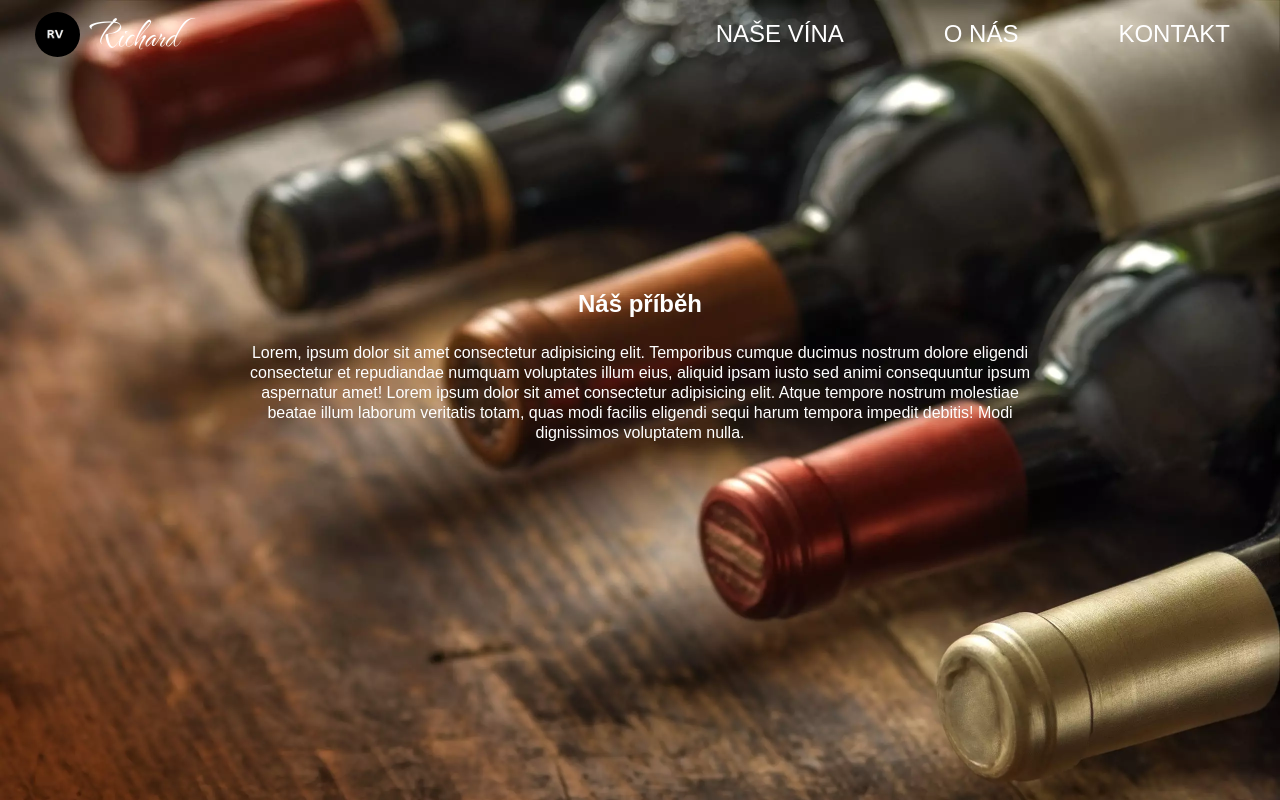
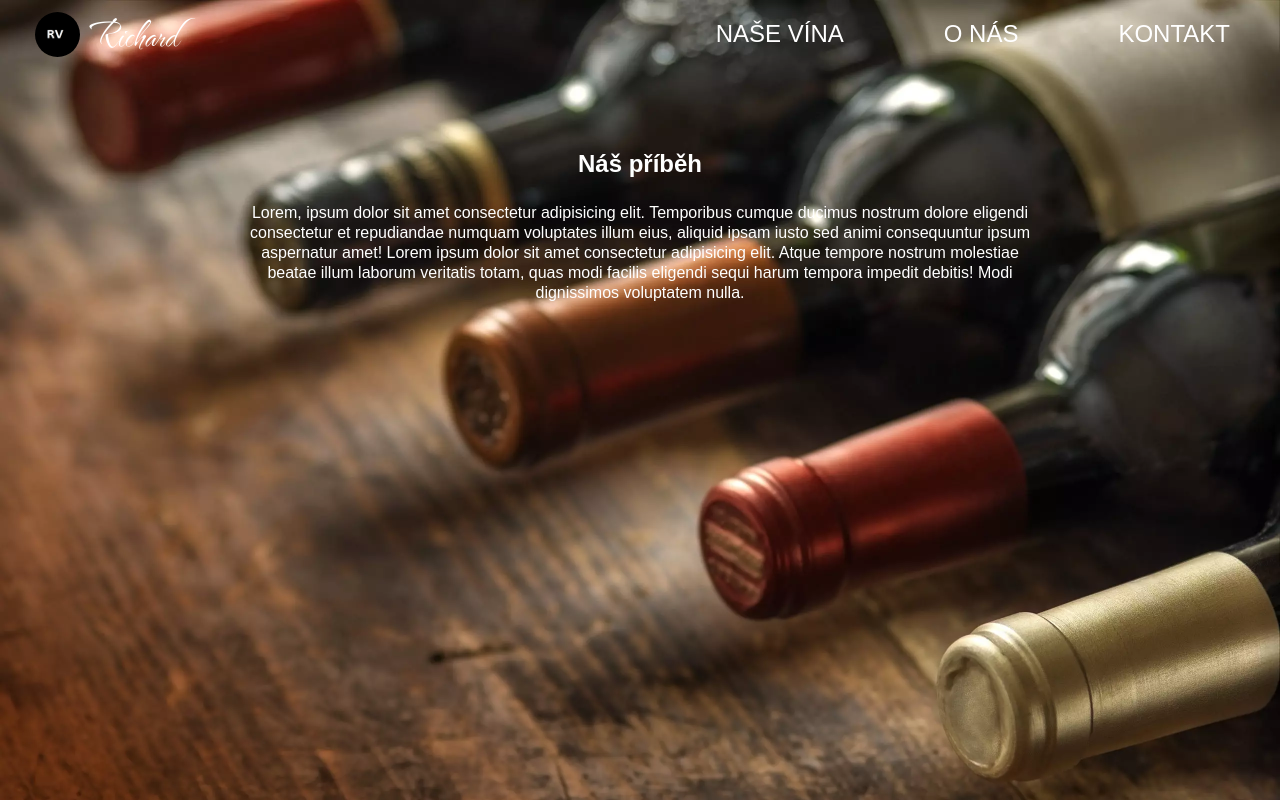
Before and after one commit to JanecekJiri1/vinarstv-R, a React (Create React App) app: page /About in a window 1280 px wide. Built offline with nearby package versions, Linux system fonts and the light colour scheme.

Commit message:
About.jsx height change

```diff
--- a/src/components/About.jsx
+++ b/src/components/About.jsx
@@ -6,7 +6,7 @@ function About(props) {
   return (
     <div className="about">
       <div className="aboutContainer">
-        <h2 className="aboutName">Náš příběh</h2>
+        <h2 className="aboutTitle">Náš příběh</h2>
         <p className="aboutDescription">
           Lorem, ipsum dolor sit amet consectetur adipisicing elit. Temporibus cumque ducimus nostrum dolore eligendi consectetur et repudiandae
           numquam voluptates illum eius, aliquid ipsam iusto sed animi consequuntur ipsum aspernatur amet! Lorem ipsum dolor sit amet consectetur
--- a/src/components/about.style.css
+++ b/src/components/about.style.css
@@ -3,18 +3,18 @@
   background-repeat: no-repeat;
   background-size: cover;
   background-attachment: fixed;
-  height: 100vh;
+  height: auto !important;
+  min-height: 100vh;
   color: white;
 }
 
 .aboutContainer {
-  /* background-color: rgba(0, 0, 0, 0.25); */
   position: relative;
-  top: 30%;
+  top: 100px;
   padding: 25px;
 }
 
-.aboutName {
+.aboutTitle {
   margin: 25px auto;
 }
 
--- a/src/components/main.style.css
+++ b/src/components/main.style.css
@@ -3,7 +3,6 @@
 .mainContext {
   max-width: 1960px;
   height: auto;
-
   background: rgba(0, 0, 0, 0.1) url("../assets/banner.jpg");
   background-blend-mode: darken;
   background-repeat: no-repeat;
@@ -16,7 +15,6 @@
   font-family: Nautigal, serif;
   font-size: 38px;
   display: flex;
-
   height: auto !important;
   min-height: 100vh;
   padding: 100px 150px;
```
